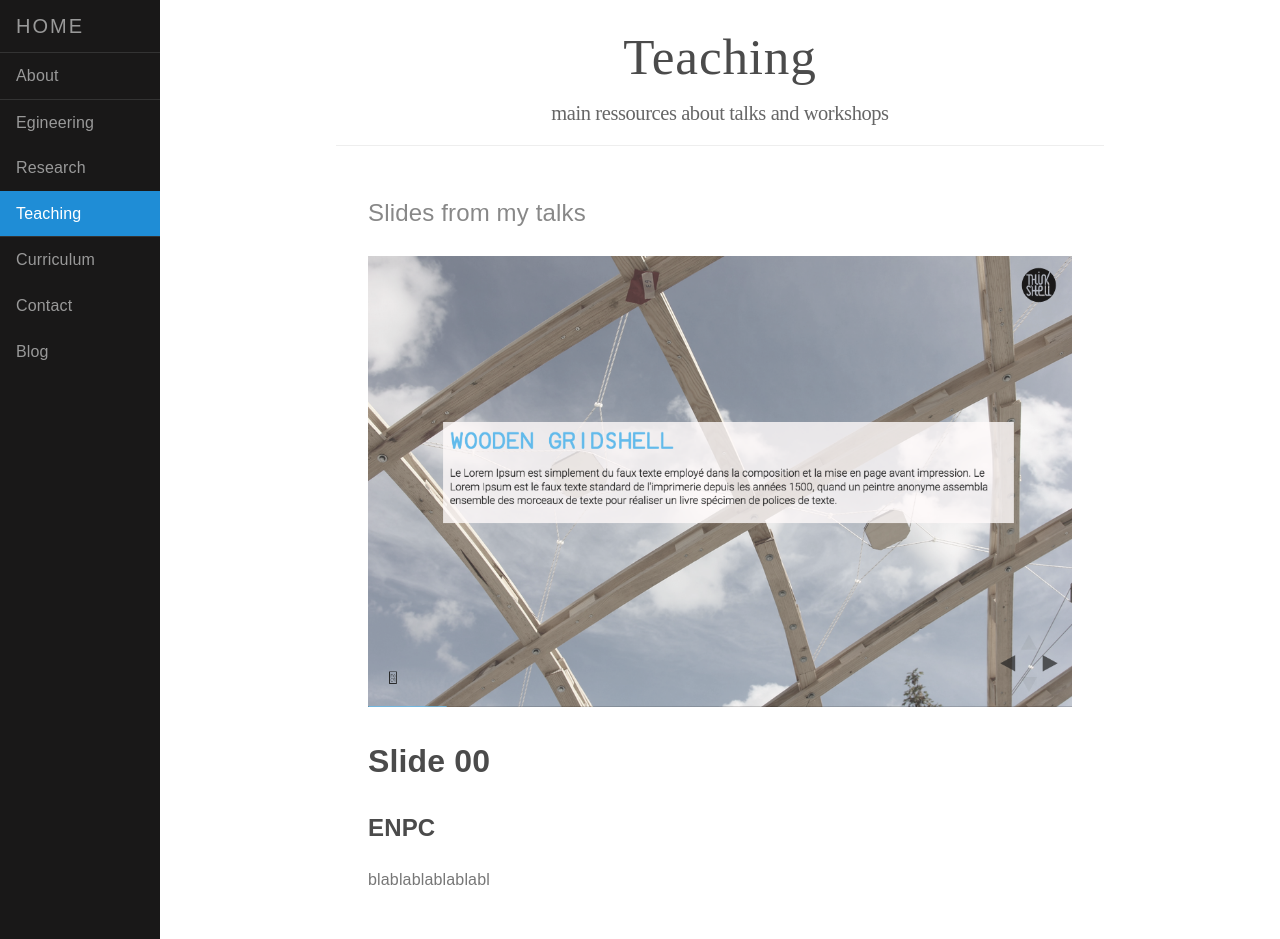
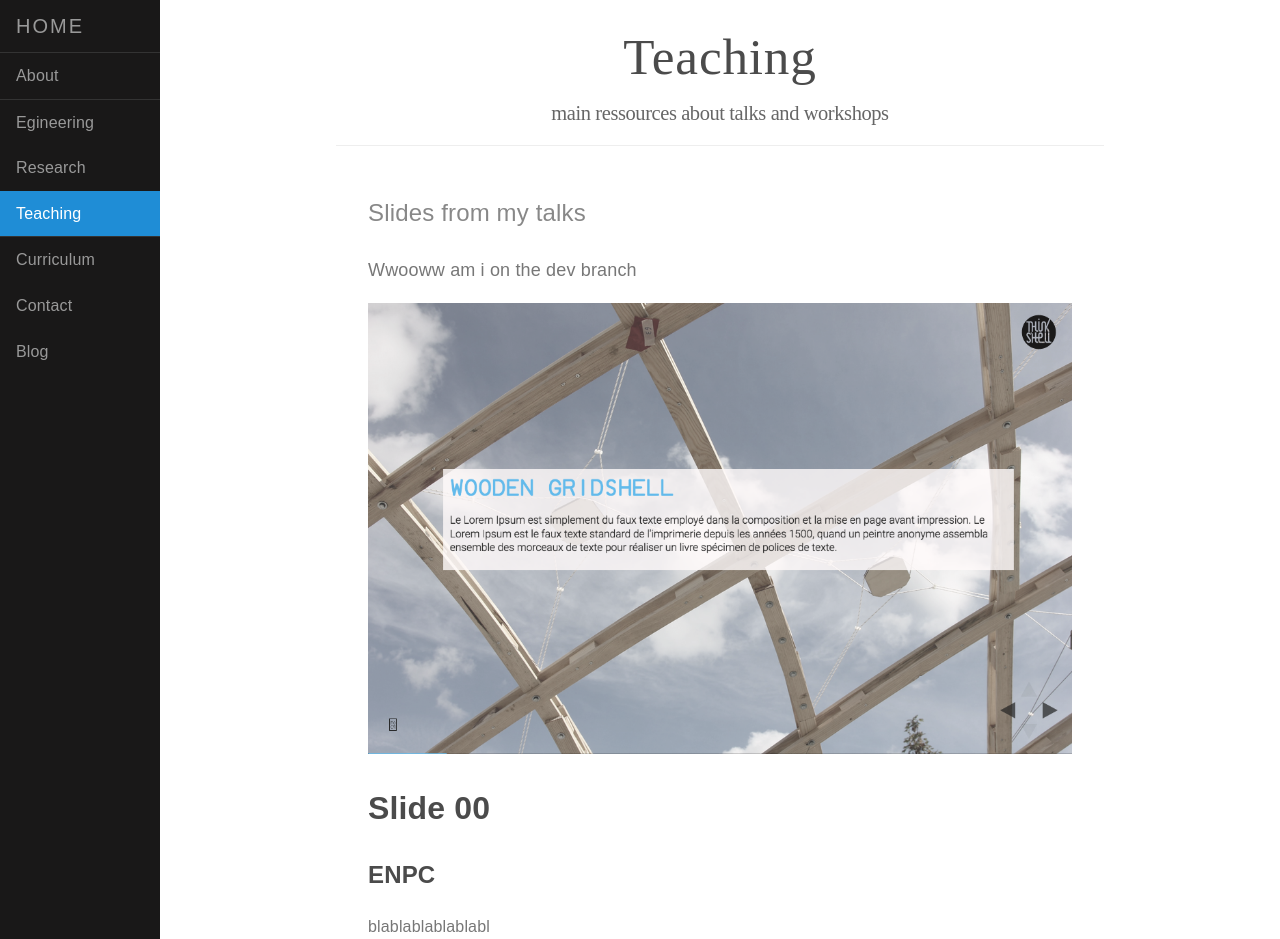
Before and after one commit to lionpeloux/lionpeloux.github.io, a Jekyll site: the page built from teaching.md, in a window 1280 px wide and 939 px high. Built offline with Jekyll 4.4.1, drawn with Linux system fonts in a browser that asks for light colours; nearby versions of some CDN libraries; some web fonts are replaced.

Commit message:
test dev

```diff
--- a/teaching.md
+++ b/teaching.md
@@ -6,6 +6,8 @@ permalink: /teaching/
 ---
 
 <h2 class="content-subhead"> Slides from my talks </h2>
+
+Wwooww am i on the dev branch
 
 <div class="pure-g">
 {% for page in site.pages %}
```
